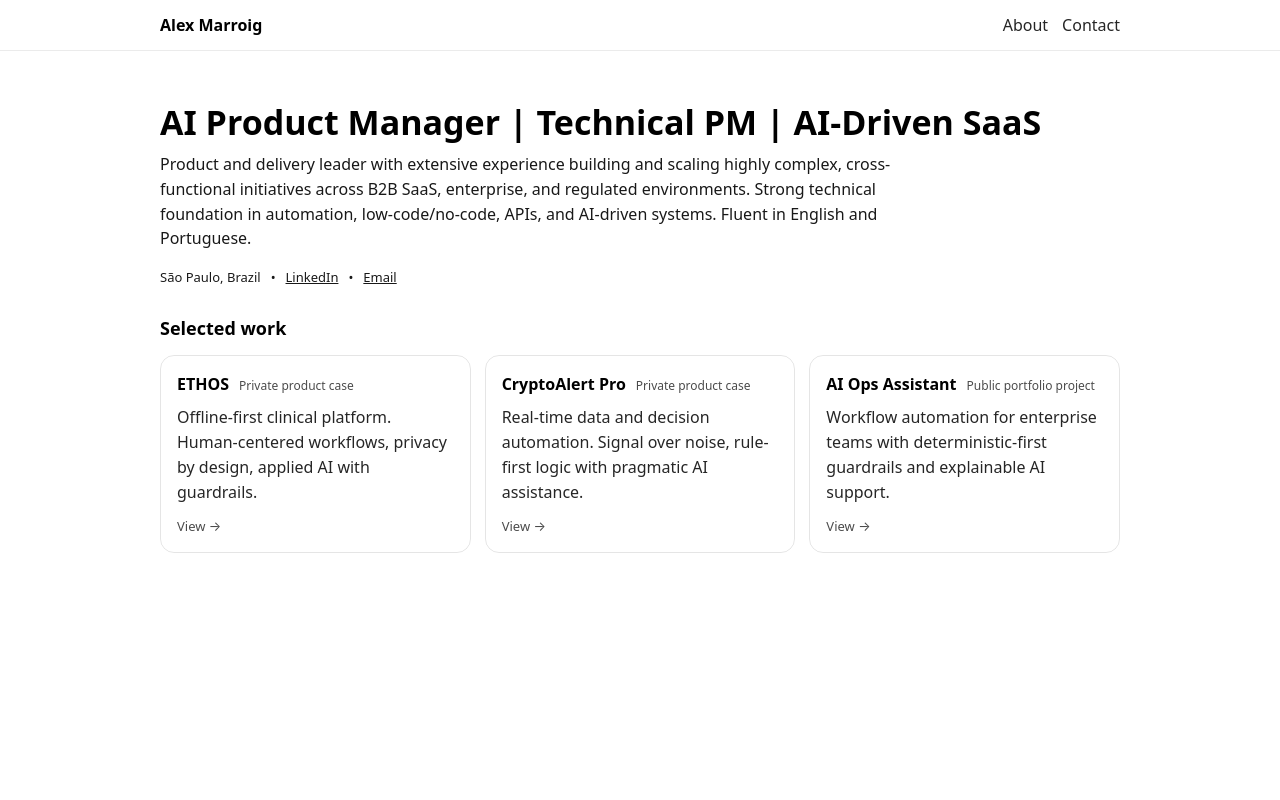
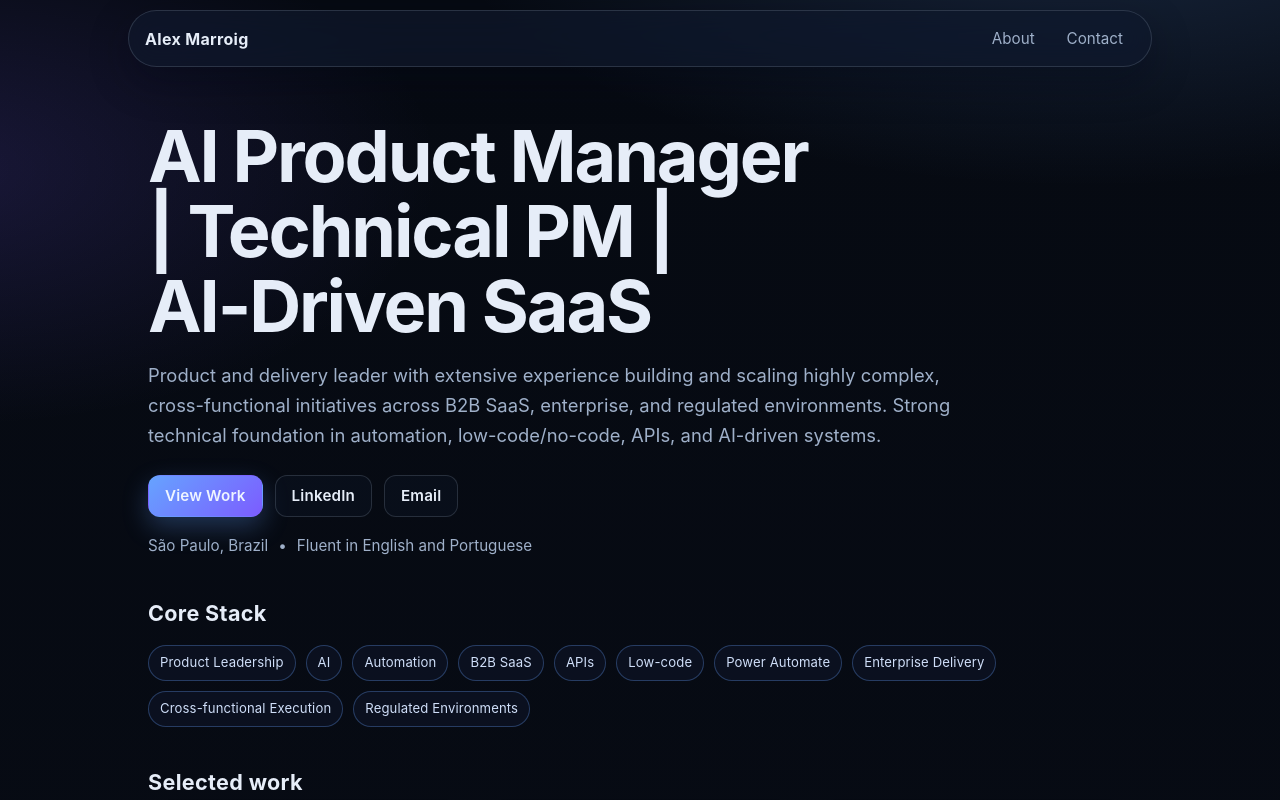
Before and after one commit to alexmarroig/alex-portfolio, a Next.js app: page / in a window 1280 px wide. Shown: the top 800 px of the page. Built offline with nearby package versions, Linux system fonts and the light colour scheme.

Commit message:
Modern dark UI and premium interaction polish

```diff
--- /dev/null
+++ b/app/globals.css
@@ -0,0 +1,281 @@
+:root {
+  --bg: #070b14;
+  --bg-elevated: rgba(16, 24, 42, 0.72);
+  --surface: rgba(15, 23, 42, 0.78);
+  --surface-strong: rgba(30, 41, 59, 0.9);
+  --text: #e6edf8;
+  --muted: #9fb0c9;
+  --accent: #66a3ff;
+  --accent-strong: #7c5cff;
+  --border: rgba(148, 163, 184, 0.22);
+  --border-strong: rgba(102, 163, 255, 0.6);
+  --shadow: 0 24px 60px rgba(2, 6, 23, 0.45);
+  --radius-md: 14px;
+  --radius-lg: 20px;
+}
+
+* {
+  box-sizing: border-box;
+}
+
+html,
+body {
+  margin: 0;
+  min-height: 100%;
+}
+
+body.siteBody {
+  font-family: Inter, system-ui, -apple-system, Segoe UI, Roboto, Arial, sans-serif;
+  background:
+    radial-gradient(1100px 500px at 85% -10%, rgba(102, 163, 255, 0.2), transparent 60%),
+    radial-gradient(900px 460px at -5% 15%, rgba(124, 92, 255, 0.16), transparent 56%),
+    linear-gradient(180deg, #060a12 0%, #070b14 100%);
+  color: var(--text);
+}
+
+::selection {
+  background: rgba(102, 163, 255, 0.32);
+}
+
+a {
+  color: inherit;
+}
+
+.mainContainer {
+  max-width: 1024px;
+  margin: 0 auto;
+  padding: 40px 20px 72px;
+  line-height: 1.65;
+}
+
+.section {
+  margin-top: 38px;
+}
+
+.section:first-of-type {
+  margin-top: 12px;
+}
+
+.sectionTitle {
+  margin: 0 0 14px;
+  font-size: clamp(1.1rem, 2.8vw, 1.35rem);
+  letter-spacing: 0.015em;
+}
+
+.heroTitle {
+  margin: 10px 0 0;
+  max-width: 16ch;
+  line-height: 1.04;
+  font-size: clamp(2.2rem, 8vw, 4.5rem);
+  letter-spacing: -0.03em;
+  text-wrap: balance;
+}
+
+.heroSummary {
+  margin-top: 16px;
+  max-width: 70ch;
+  color: var(--muted);
+  font-size: clamp(1rem, 2vw, 1.15rem);
+}
+
+.heroActions {
+  margin-top: 24px;
+  display: flex;
+  flex-wrap: wrap;
+  gap: 12px;
+}
+
+.metaRow {
+  margin-top: 16px;
+  display: flex;
+  flex-wrap: wrap;
+  gap: 10px;
+  color: var(--muted);
+  font-size: 0.95rem;
+}
+
+.navShell {
+  position: sticky;
+  top: 10px;
+  z-index: 20;
+  margin: 10px auto 0;
+  width: min(1024px, calc(100% - 18px));
+  border: 1px solid var(--border);
+  border-radius: 999px;
+  background: var(--bg-elevated);
+  backdrop-filter: blur(14px) saturate(150%);
+  box-shadow: 0 14px 40px rgba(2, 6, 23, 0.32);
+}
+
+.navInner {
+  display: flex;
+  align-items: center;
+  gap: 14px;
+  padding: 10px 16px;
+}
+
+.navBrand {
+  text-decoration: none;
+  font-weight: 700;
+  letter-spacing: 0.02em;
+}
+
+.navGroup {
+  margin-left: auto;
+  display: flex;
+  align-items: center;
+  gap: 8px;
+}
+
+.navLink {
+  text-decoration: none;
+  color: var(--muted);
+  font-size: 0.95rem;
+  padding: 8px 12px;
+  border-radius: 999px;
+  transition: color 140ms ease, background-color 140ms ease;
+}
+
+.navLink:hover {
+  color: var(--text);
+  background: rgba(148, 163, 184, 0.12);
+}
+
+.btn {
+  appearance: none;
+  border: 1px solid transparent;
+  display: inline-flex;
+  align-items: center;
+  justify-content: center;
+  min-height: 42px;
+  padding: 0 16px;
+  border-radius: 12px;
+  text-decoration: none;
+  font-size: 0.95rem;
+  font-weight: 600;
+  letter-spacing: 0.01em;
+  cursor: pointer;
+  user-select: none;
+  transform: translateY(0);
+  transition: transform 140ms ease, box-shadow 180ms ease, background-color 180ms ease, border-color 180ms ease, color 180ms ease;
+}
+
+.btn:hover {
+  transform: translateY(-1px);
+}
+
+.btn:active {
+  transform: translateY(1px) scale(0.99);
+}
+
+.btnPrimary {
+  color: #eef5ff;
+  background: linear-gradient(135deg, var(--accent) 0%, var(--accent-strong) 100%);
+  box-shadow: 0 10px 26px rgba(102, 163, 255, 0.28);
+}
+
+.btnPrimary:hover {
+  box-shadow: 0 14px 32px rgba(102, 163, 255, 0.34);
+}
+
+.btnGhost {
+  color: var(--text);
+  border-color: var(--border);
+  background: rgba(15, 23, 42, 0.35);
+}
+
+.btnGhost:hover {
+  border-color: rgba(148, 163, 184, 0.42);
+  background: rgba(30, 41, 59, 0.45);
+}
+
+.projectGrid {
+  display: grid;
+  grid-template-columns: repeat(auto-fit, minmax(260px, 1fr));
+  gap: 14px;
+}
+
+.card {
+  display: block;
+  border: 1px solid var(--border);
+  border-radius: var(--radius-lg);
+  padding: 18px;
+  background: linear-gradient(180deg, rgba(30, 41, 59, 0.34) 0%, rgba(15, 23, 42, 0.42) 100%);
+  box-shadow: 0 8px 22px rgba(2, 6, 23, 0.25);
+  text-decoration: none;
+  transition: transform 170ms ease, border-color 170ms ease, box-shadow 170ms ease;
+}
+
+.card:hover {
+  transform: translateY(-4px);
+  border-color: var(--border-strong);
+  box-shadow: 0 0 0 1px rgba(102, 163, 255, 0.2), var(--shadow);
+}
+
+.card:active {
+  transform: translateY(-1px);
+}
+
+.cardHeader {
+  display: flex;
+  align-items: baseline;
+  gap: 10px;
+}
+
+.cardTitle {
+  font-size: 1.05rem;
+  font-weight: 700;
+}
+
+.cardTag {
+  font-size: 0.75rem;
+  text-transform: uppercase;
+  letter-spacing: 0.06em;
+  color: var(--muted);
+}
+
+.cardSubtitle {
+  margin-top: 8px;
+  color: var(--muted);
+}
+
+.cardAction {
+  margin-top: 14px;
+  font-size: 0.88rem;
+  color: #c6daff;
+}
+
+.badgeGroup {
+  margin-top: 14px;
+  display: flex;
+  flex-wrap: wrap;
+  gap: 10px;
+}
+
+.badge {
+  display: inline-flex;
+  align-items: center;
+  padding: 6px 11px;
+  border-radius: 999px;
+  border: 1px solid rgba(102, 163, 255, 0.3);
+  background: rgba(15, 23, 42, 0.56);
+  color: #cfdef8;
+  font-size: 0.82rem;
+  letter-spacing: 0.01em;
+}
+
+:focus-visible {
+  outline: 2px solid var(--accent);
+  outline-offset: 3px;
+}
+
+@media (prefers-reduced-motion: reduce) {
+  *,
+  *::before,
+  *::after {
+    animation-duration: 0.001ms !important;
+    animation-iteration-count: 1 !important;
+    transition-duration: 0.001ms !important;
+    scroll-behavior: auto !important;
+  }
+}
--- a/app/layout.tsx
+++ b/app/layout.tsx
@@ -1,6 +1,7 @@
 import type { Metadata } from "next";
 import Nav from "@/components/Nav";
 import Container from "@/components/Container";
+import "./globals.css";
 
 export const metadata: Metadata = {
   title: "Alex Marroig — AI Product Manager | Technical PM | AI-Driven SaaS",
@@ -11,7 +12,7 @@ export const metadata: Metadata = {
 export default function RootLayout({ children }: { children: React.ReactNode }) {
   return (
     <html lang="en">
-      <body style={{ margin: 0, fontFamily: "system-ui, -apple-system, Segoe UI, Roboto, Arial" }}>
+      <body className="siteBody">
         <Nav />
         <Container>{children}</Container>
       </body>
--- a/app/page.tsx
+++ b/app/page.tsx
@@ -1,37 +1,71 @@
 import ProjectCard from "@/components/ProjectCard";
+
+const coreStack = [
+  "Product Leadership",
+  "AI",
+  "Automation",
+  "B2B SaaS",
+  "APIs",
+  "Low-code",
+  "Power Automate",
+  "Enterprise Delivery",
+  "Cross-functional Execution",
+  "Regulated Environments"
+];
 
 export default function Home() {
   return (
     <>
-      <section style={{ paddingTop: 10 }}>
-        <h1 style={{ fontSize: 34, lineHeight: 1.15, margin: "10px 0 6px" }}>
-          AI Product Manager | Technical PM | AI-Driven SaaS
-        </h1>
+      <section className="section">
+        <h1 className="heroTitle">AI Product Manager | Technical PM | AI-Driven SaaS</h1>
 
-        <p style={{ maxWidth: 760, fontSize: 16, opacity: 0.9, marginTop: 10 }}>
+        <p className="heroSummary">
           Product and delivery leader with extensive experience building and scaling highly complex,
-          cross-functional initiatives across B2B SaaS, enterprise, and regulated environments.
-          Strong technical foundation in automation, low-code/no-code, APIs, and AI-driven systems.
-          Fluent in English and Portuguese.
+          cross-functional initiatives across B2B SaaS, enterprise, and regulated environments. Strong
+          technical foundation in automation, low-code/no-code, APIs, and AI-driven systems.
         </p>
 
-        <div style={{ display: "flex", gap: 10, flexWrap: "wrap", marginTop: 14, fontSize: 13, opacity: 0.9 }}>
-          <span>São Paulo, Brazil</span>
-          <span>•</span>
-          <a href="https://www.linkedin.com/in/alexmarroig/" target="_blank" rel="noreferrer" style={{ color: "inherit" }}>
+        <div className="heroActions">
+          <a href="#selected-work" className="btn btnPrimary">
+            View Work
+          </a>
+          <a
+            href="https://www.linkedin.com/in/alexmarroig/"
+            target="_blank"
+            rel="noreferrer"
+            className="btn btnGhost"
+          >
             LinkedIn
           </a>
-          <span>•</span>
-          <a href="mailto:alex.c.marroig@gmail.com" style={{ color: "inherit" }}>
+          <a href="mailto:alex.c.marroig@gmail.com" className="btn btnGhost">
             Email
           </a>
         </div>
+
+        <div className="metaRow">
+          <span>São Paulo, Brazil</span>
+          <span aria-hidden="true">•</span>
+          <span>Fluent in English and Portuguese</span>
+        </div>
       </section>
 
-      <section style={{ marginTop: 28 }}>
-        <h2 style={{ fontSize: 18, marginBottom: 12 }}>Selected work</h2>
+      <section className="section" aria-labelledby="core-stack-title">
+        <h2 id="core-stack-title" className="sectionTitle">
+          Core Stack
+        </h2>
+        <div className="badgeGroup">
+          {coreStack.map((item) => (
+            <span key={item} className="badge">
+              {item}
+            </span>
+          ))}
+        </div>
+      </section>
 
-        <div style={{ display: "grid", gridTemplateColumns: "repeat(auto-fit, minmax(260px, 1fr))", gap: 14 }}>
+      <section className="section" id="selected-work">
+        <h2 className="sectionTitle">Selected work</h2>
+
+        <div className="projectGrid">
           <ProjectCard
             title="ETHOS"
             tag="Private product case"
--- a/components/Container.tsx
+++ b/components/Container.tsx
@@ -1,14 +1,3 @@
 export default function Container({ children }: { children: React.ReactNode }) {
-  return (
-    <main
-      style={{
-        maxWidth: 960,
-        margin: "0 auto",
-        padding: "32px 20px",
-        lineHeight: 1.55
-      }}
-    >
-      {children}
-    </main>
-  );
+  return <main className="mainContainer">{children}</main>;
 }
--- a/components/Nav.tsx
+++ b/components/Nav.tsx
@@ -1,29 +1,20 @@
 import Link from "next/link";
-
-const linkStyle: React.CSSProperties = {
-  textDecoration: "none",
-  color: "inherit",
-  opacity: 0.85
-};
 
 export default function Nav() {
   return (
-    <header
-      style={{
-        borderBottom: "1px solid rgba(0,0,0,0.08)",
-        position: "sticky",
-        top: 0,
-        background: "white",
-        zIndex: 10
-      }}
-    >
-      <div style={{ maxWidth: 960, margin: "0 auto", padding: "14px 20px", display: "flex", gap: 16 }}>
-        <Link href="/" style={{ ...linkStyle, fontWeight: 650, opacity: 1 }}>
+    <header className="navShell">
+      <div className="navInner">
+        <Link href="/" className="navBrand">
           Alex Marroig
         </Link>
-        <div style={{ marginLeft: "auto", display: "flex", gap: 14 }}>
-          <Link href="/about" style={linkStyle}>About</Link>
-          <Link href="/contact" style={linkStyle}>Contact</Link>
+
+        <div className="navGroup">
+          <Link href="/about" className="navLink">
+            About
+          </Link>
+          <Link href="/contact" className="navLink">
+            Contact
+          </Link>
         </div>
       </div>
     </header>
--- a/components/ProjectCard.tsx
+++ b/components/ProjectCard.tsx
@@ -9,23 +9,13 @@ export default function ProjectCard(props: {
   const { title, subtitle, href, tag } = props;
 
   return (
-    <Link
-      href={href}
-      style={{
-        textDecoration: "none",
-        color: "inherit",
-        border: "1px solid rgba(0,0,0,0.1)",
-        borderRadius: 14,
-        padding: 16,
-        display: "block"
-      }}
-    >
-      <div style={{ display: "flex", alignItems: "baseline", gap: 10 }}>
-        <div style={{ fontWeight: 700 }}>{title}</div>
-        <div style={{ fontSize: 12, opacity: 0.7 }}>{tag}</div>
+    <Link href={href} className="card">
+      <div className="cardHeader">
+        <div className="cardTitle">{title}</div>
+        <div className="cardTag">{tag}</div>
       </div>
-      <div style={{ marginTop: 8, opacity: 0.85 }}>{subtitle}</div>
-      <div style={{ marginTop: 12, fontSize: 13, opacity: 0.7 }}>View →</div>
+      <div className="cardSubtitle">{subtitle}</div>
+      <div className="cardAction">View →</div>
     </Link>
   );
 }
```
